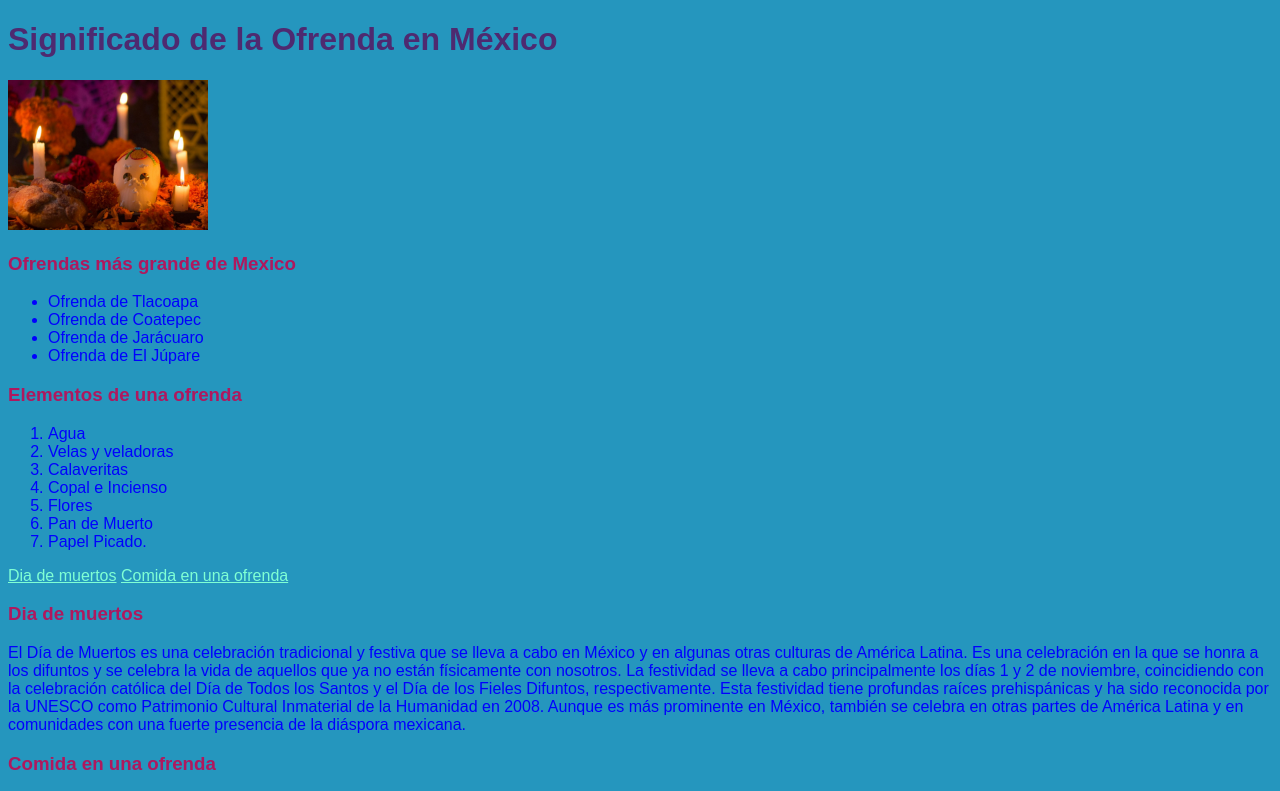
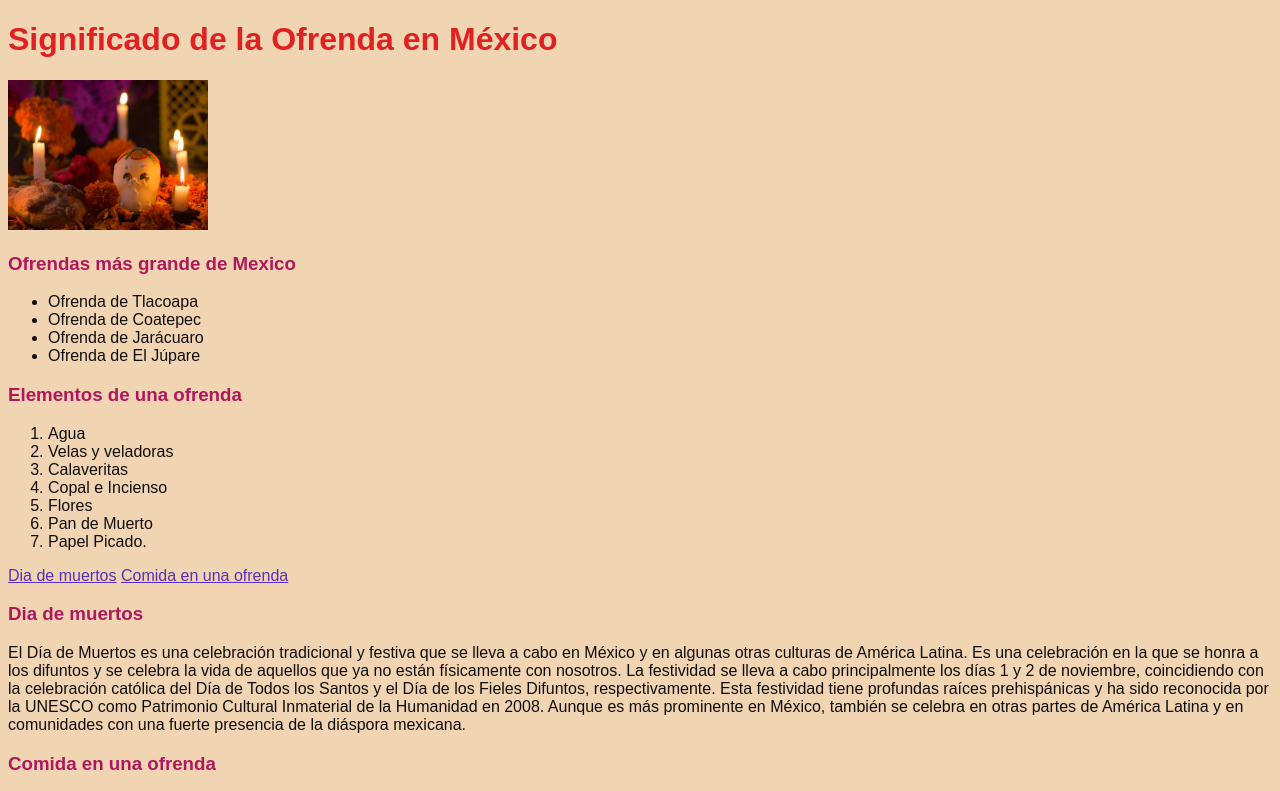
Before and after one commit to ximenajardines14/Pagina-WebKcarenJardines, a plain HTML site: page index.html in a window 1280 px wide. Shown: the top 791 px of the page. Drawn offline with Linux system fonts and the light colour scheme.

Commit message:
Add files via upload

```diff
--- a/style.css
+++ b/style.css
@@ -3,16 +3,16 @@
 */
 
 body {
-    background-color: #2596be;
+    background-color: #f1d4b2;
     /*COLOR DE TEXTO */
-    color:blue;
+    color:rgb(15, 15, 15);
 
     /*CAMBIAR FUENTE DE TEXTO */
     font-family: Arial, Helvetica, sans-serif;
 }
 
 h1{
-    color: rgb(78, 42, 112);
+    color: rgb(224, 33, 33);
 }
 
 h3{
@@ -20,7 +20,7 @@ h3{
 }
 
 a{
-    color: aquamarine;
+    color: rgb(89, 48, 184);
 }
 
 img{/*width: ancho del objeto
```
